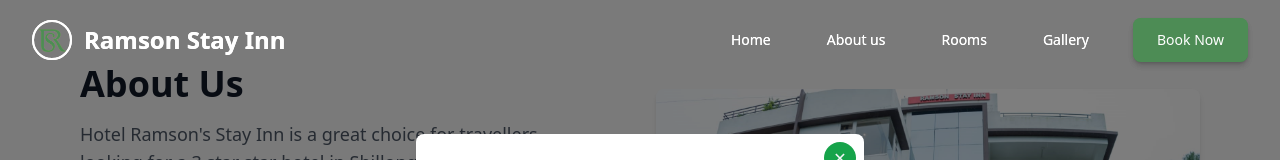
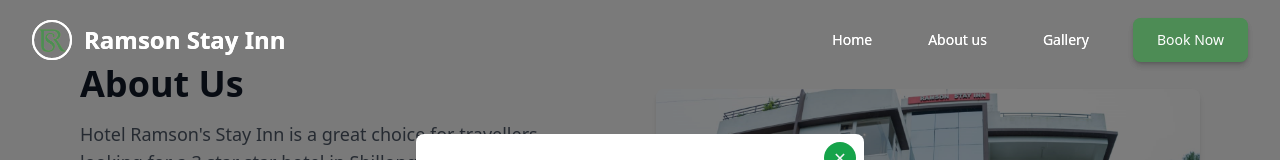
Before and after one commit to jat3in/ramsun-hotel, a React (Vite) app: page /aboutUs in a window 1280 px wide. Shown: the top 160 px of the page. Built offline with nearby package versions, Linux system fonts and the light colour scheme.

Commit message:
fix navbar urls

```diff
--- a/src/components/layout/Navbar.jsx
+++ b/src/components/layout/Navbar.jsx
@@ -10,7 +10,6 @@
   const menuItems = [
     { title: "Home", href: "/" },
     { title: "About us", href: "/aboutUs" },
-    { title: "Rooms", href: "/rooms" },
     { title: "Gallery", href: "/gallery" },
   ];
 
```
